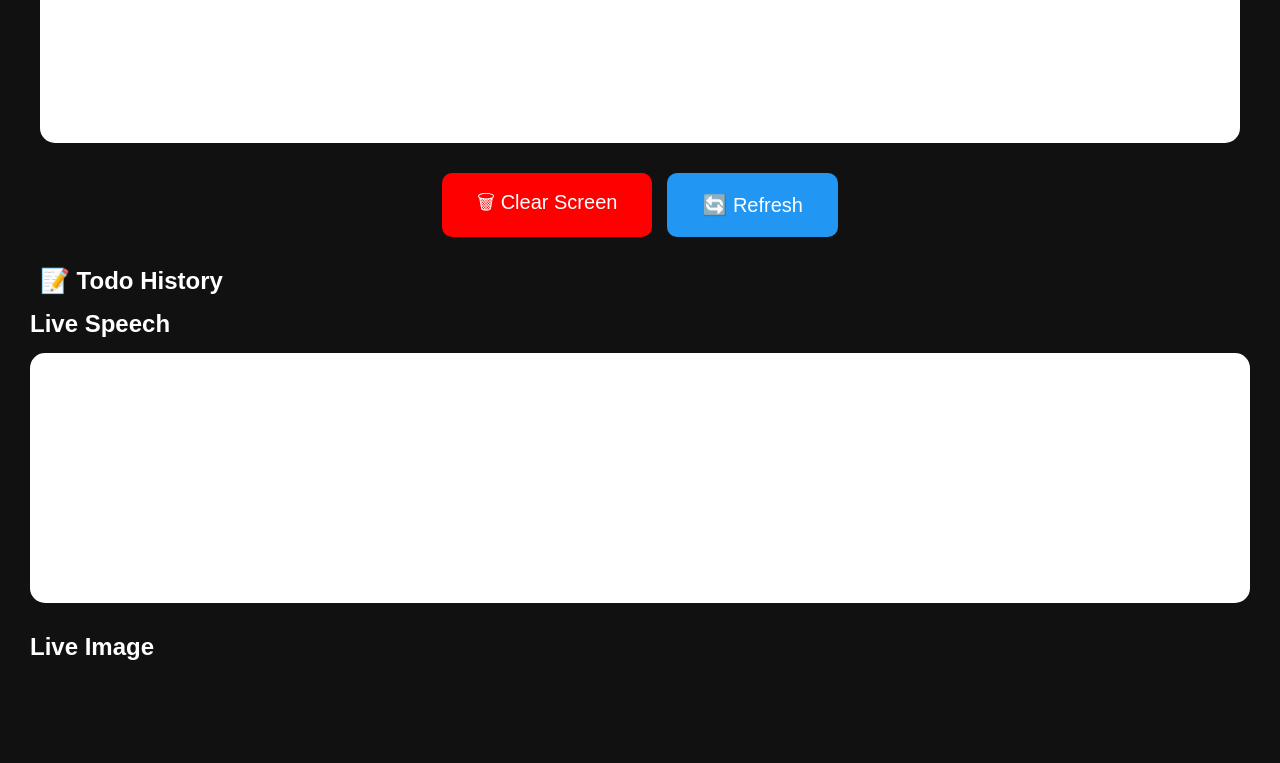
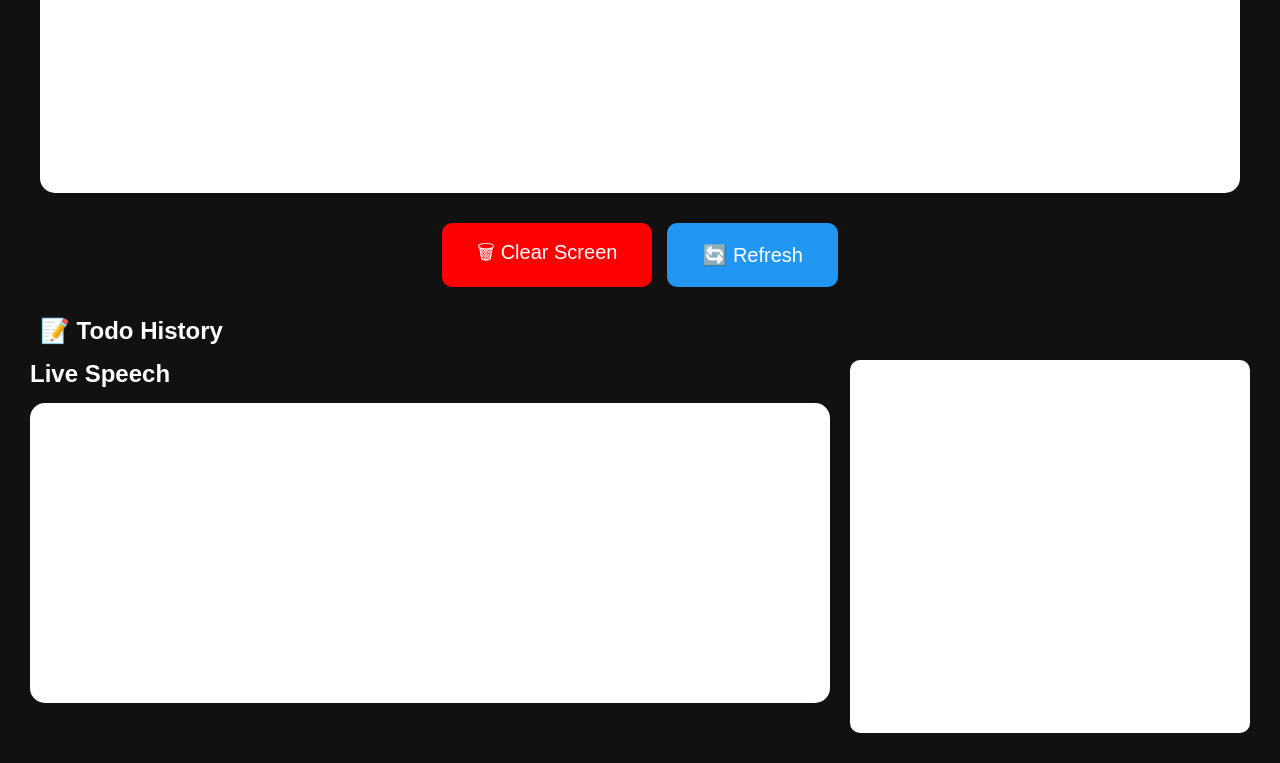
Before and after one commit to hemanthandhe/int, a plain HTML site: page view.html in a window 1280 px wide. Shown: the part 215-978 px from the top of the page. Before the commit the page ends 939 px from the top, so only its background shows below. Drawn offline with Linux system fonts and the light colour scheme.

Commit message:
Update view.html

```diff
--- a/view.html
+++ b/view.html
@@ -185,6 +185,38 @@
 
 }
 
+  .wrapper{
+
+display:grid;
+
+grid-template-columns:2fr 1fr;
+
+gap:20px;
+
+}
+
+#liveText{
+
+background:white;
+
+padding:20px;
+
+font-size:40px;
+
+min-height:300px;
+
+}
+
+.image{
+
+background:white;
+
+padding:20px;
+
+border-radius:10px;
+
+}
+
 </style>
 
 </head>
@@ -313,6 +345,16 @@
 
 });
 
+  db.ref("image").on("value",(snapshot)=>{
+
+const data=snapshot.val();
+
+if(!data)return;
+
+document.getElementById("liveImage").src=data.url;
+
+});
+
 </script>
 
 </body>
```
